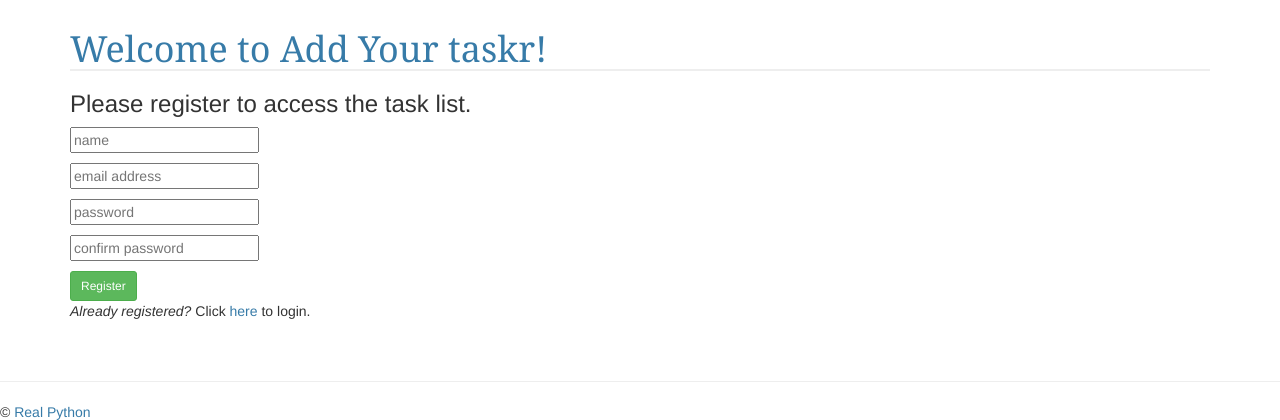
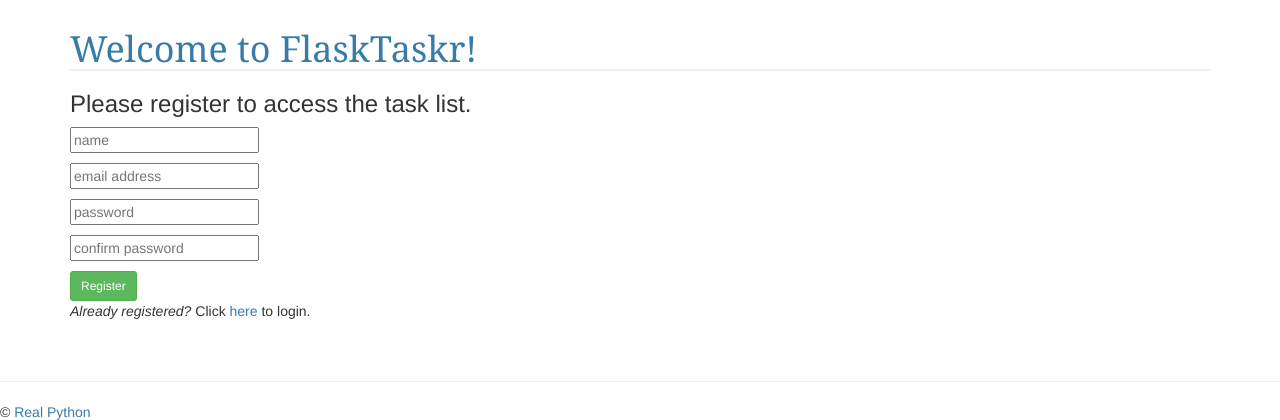
Before and after one commit to Copser/AddFlaskTaskr, a Flask app: page /register/ in a window 1280 px wide. Shown: the part 51-471 px from the top of the page. Run offline with Flask 2, Linux system fonts and the light colour scheme; some libraries are stand-ins or nearby versions.

Commit message:
Fix typo.

```diff
--- a/project/templates/login.html
+++ b/project/templates/login.html
@@ -2,7 +2,7 @@
 {% block content %}
 
 <h1>Welcome to FlaskTaskr.</h1>
-<div class="lead">Please sign in to access your task list.</div>
+<div class="lead">Please sign in to access your task list</div>
 <form class="form-signin" role="form" method="post" action="/">
 	{{ form.csrf_token }}
 	<p>
--- a/project/templates/register.html
+++ b/project/templates/register.html
@@ -1,7 +1,7 @@
 {% extends "_base.html" %}
 {% block content %}
 
-<h1>Welcome to Add Your taskr!</h1>
+<h1>Welcome to FlaskTaskr!</h1>
 <h3>Please register to access the task list.</h3>
 <form method="POST" action="/register/">
 {{ form.csrf_token }}
```
